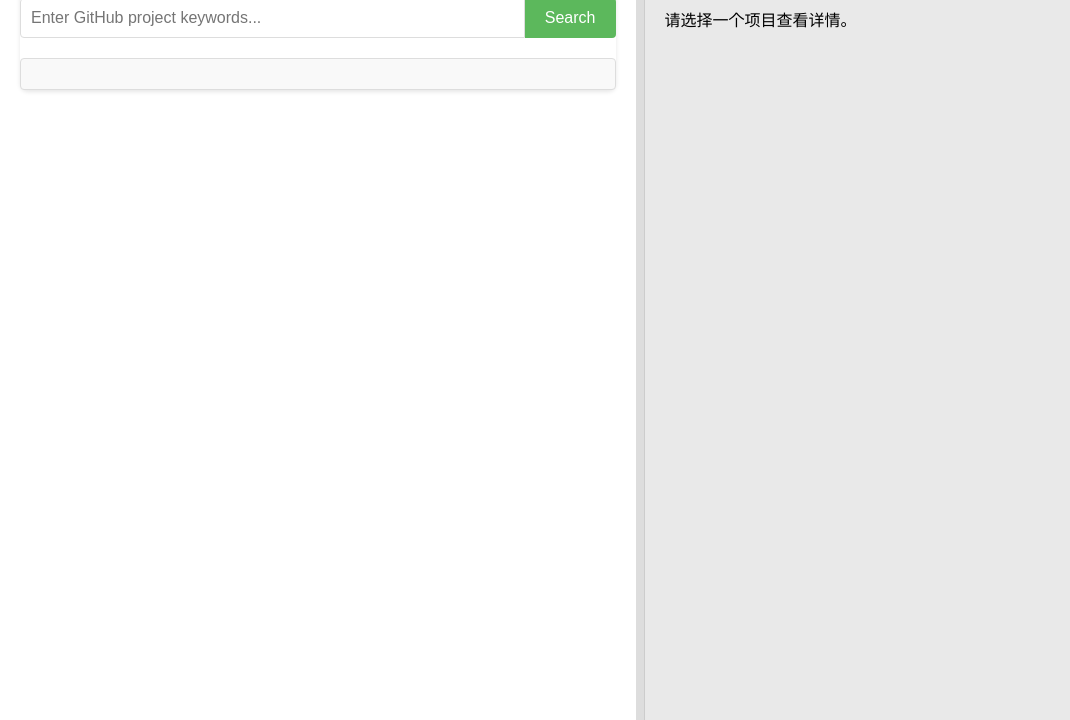
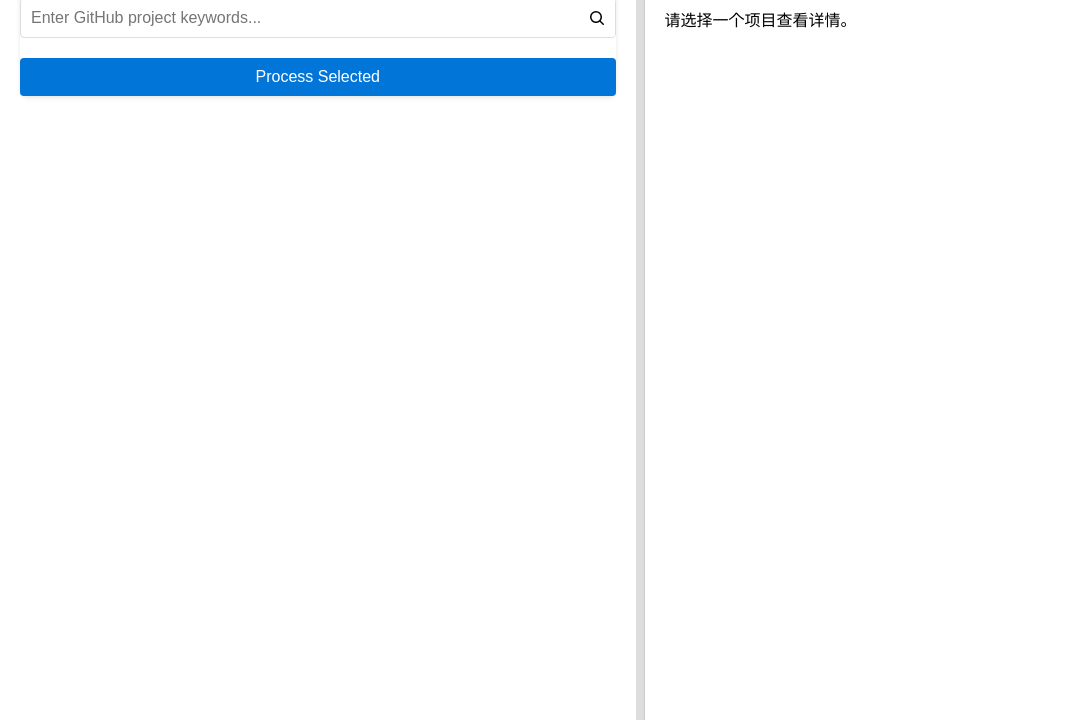
Before and after one commit to Rick7117/CodePulse-Agents, a plain HTML site: page app/index.html in a window 1280 px wide. Shown: the part 80-800 px from the top of the page, without its empty margins (0-1070 px from the left). Drawn offline with nearby package versions, Linux system fonts and the light colour scheme.

Commit message:
change app

```diff
--- a/app/index.html
+++ b/app/index.html
@@ -12,12 +12,14 @@
             <div class="container">
                 <h1>CodePulse</h1>
                 <div class="search-box">
-                    <input type="text" id="search-input" placeholder="Enter GitHub project keywords...">
-                    <button id="search-button">Search</button>
+                    <div class="search-input-wrapper">
+                        <input type="text" id="search-input" placeholder="Enter GitHub project keywords...">
+                        <button id="search-button"><svg xmlns="http://www.w3.org/2000/svg" viewBox="0 0 16 16" width="16" height="16"><path d="M10.68 11.74a6 6 0 0 1-7.922-8.982 6 6 0 0 1 8.982 7.922l3.04 3.04a.749.749 0 0 1-.326 1.275.749.749 0 0 1-.734-.215ZM11.5 7a4.499 4.499 0 1 0-8.997 0A4.499 4.499 0 0 0 11.5 7Z"></path></svg></button>
+                    </div>
                 </div>
                 <div id="results-container" class="results-container"></div>
-                <button id="process-button" style="display: none;">Process Selected</button>
-                <div id="final-output" class="final-output"></div>
+                <button id="process-button">Process Selected</button>
+                <div id="final-output" class="final-output" style="display: none;"></div>
             </div>
         </div>
         <!-- 添加可拖动的分隔条 -->
--- a/app/script.js
+++ b/app/script.js
@@ -220,6 +220,7 @@ function addProjectCardEventListeners() {
 
                     detailsContent.innerHTML = `
                         ${languageHtml} <!-- Add language visualization -->
+                        <hr>
                         <p>${htmlContent}</p> <!-- Use parsed HTML content -->`;
 
                      // Insert languageHtml after the title
@@ -382,7 +383,9 @@ function displaySearchResults(results) {
 }
 
 // 添加分隔条拖动调整功能
+// console.log('Before DOMContentLoaded listener');
 document.addEventListener('DOMContentLoaded', function() {
+    console.log('DOMContentLoaded event fired');
     const resizer = document.getElementById('resizer');
     const leftPanel = document.querySelector('.left-panel');
     const rightPanel = document.querySelector('.right-panel');
--- a/app/style.css
+++ b/app/style.css
@@ -38,7 +38,7 @@ body {
     flex: 1; /* 默认占比 */
     overflow-y: auto; /* Add scrollbar if content overflows */
     padding: 20px;
-    background-color: #e9e9e9; /* Different background for distinction */
+    background-color: #fff; /* Different background for distinction */
     border-left: 1px solid #ccc;
     min-width: 300px; /* 最小宽度 */
 }
@@ -63,26 +63,44 @@ h1 {
     margin-bottom: 20px;
 }
 
+.search-input-wrapper {
+    position: relative; /* Enable absolute positioning for children */
+    flex-grow: 1; /* Allow wrapper to take available space */
+}
+
 .search-box input[type="text"] {
     flex-grow: 1;
-    padding: 10px;
+    padding: 10px 40px 10px 10px; /* Add padding on the right for the button */
     border: 1px solid #ddd;
-    border-radius: 4px 0 0 4px;
+    border-radius: 4px;
     font-size: 16px;
+    width: 100%; /* Make input take full width of its wrapper */
+    box-sizing: border-box; /* Include padding and border in the element's total width and height */
 }
 
 .search-box button {
-    padding: 10px 20px;
-    background-color: #5cb85c;
-    color: white;
+    position: absolute; /* Position button inside the wrapper */
+    right: 1px; /* Adjust right position to not overlap border */
+    top: 1px; /* Adjust top position */
+    bottom: 1px; /* Adjust bottom position */
+    padding: 0 10px; /* Adjust padding for icon */
+    background-color: white; /* Set background to white */
+    /* color: white; */ /* Removed text color */
     border: none;
-    border-radius: 0 4px 4px 0;
+    border-radius: 0 3px 3px 0; /* Adjust border-radius to match input */
     cursor: pointer;
-    font-size: 16px;
+    font-size: 0; /* Hide text if any, though we replaced it with SVG */
+    display: flex; /* Use flexbox to center the SVG */
+    align-items: center;
+    justify-content: center;
 }
 
-.search-box button:hover {
-    background-color: #4cae4c;
+/* .search-box button:hover {
+    /* background-color: #4cae4c; */ /* Removed green hover background */
+/* } */
+
+.search-box button svg {
+    fill: black; /* Set SVG icon color to black */
 }
 
 .results-container {
@@ -156,19 +174,6 @@ h1 {
     vertical-align: middle; /* Align icons vertically with text */
     margin-bottom: 2px; /* Adjust vertical alignment slightly */
 }
-.details-button {
-    background: none;
-    border: none;
-    cursor: pointer;
-    font-size: 20px; /* Size of the triangle */
-    color: #007bff; /* Color of the triangle */
-    padding: 0;
-    margin-left: 10px;
-}
-
-.details-button:hover {
-    color: #0056b3;
-}
 
 #process-button {
     display: block;
@@ -200,9 +205,6 @@ h1 {
     color: #333;
 }
 
-#project-details-content {
-    /* Add styling for the details content if needed */
-}
 
 /* Style for links within project cards and details panel */
 .project-card h3 a,
@@ -265,6 +267,7 @@ h1 {
     align-items: center;
     justify-content: center;
     padding: 20px;
+    height: 100%; /* Make the container take full height of its parent */
 }
 
 .spinner {
```
Also changed, not shown: auto_search/Pokemon card/PokemonTCG_pokemon-tcg-data.json (+9 -1 lines), auto_search/openai/openai_openai-node.json (+1 -1 lines), auto_search/openai/openai_openai-python.json (+1 -12 lines), auto_search/openai/openai_whisper.json (+1 -1 lines), 1 other file.
